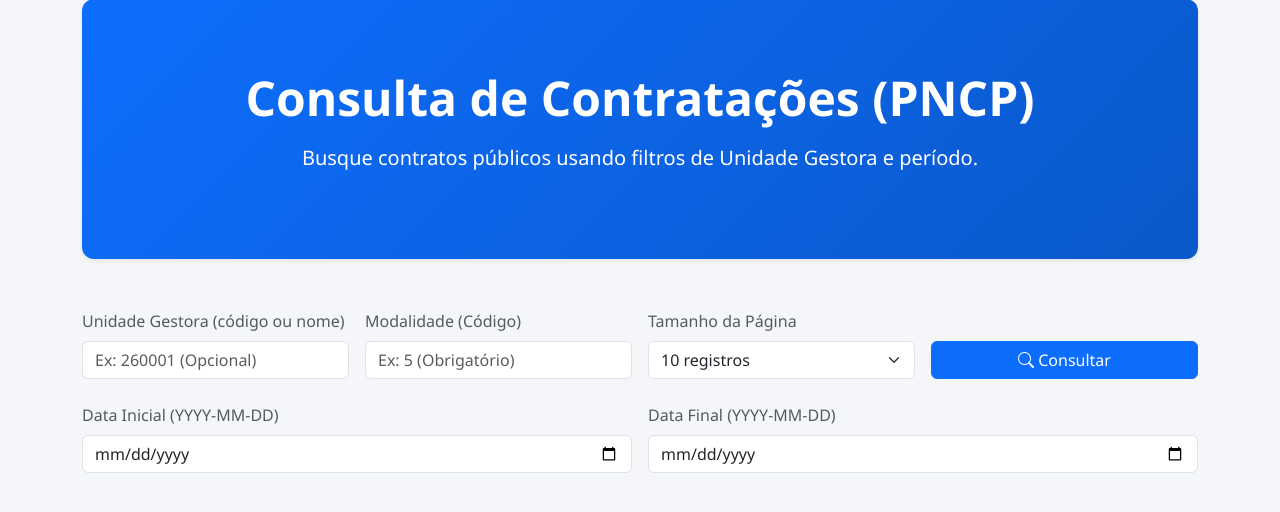
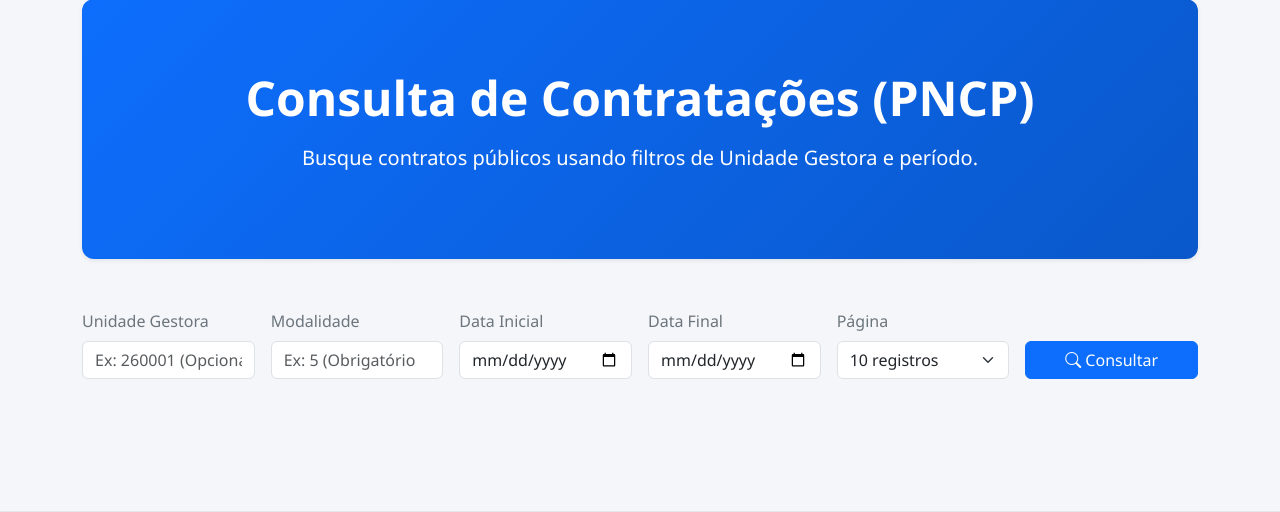
Before and after one commit to Luck-Hoo/APIGateway-e-autentica-o-com-Django, a Django app: page /contratos/contratacoes/ in a window 1280 px wide. Shown: the part 169-681 px from the top of the page. Run offline with Django 5.2, Linux system fonts and the light colour scheme.

Commit message:
Atualizada contratacoes com tabela

```diff
--- a/contratos/templates/contratos/contratacoes.html
+++ b/contratos/templates/contratos/contratacoes.html
@@ -65,6 +56,15 @@
       border-color: #444;
     }
 
+    body.dark-mode .form-control::placeholder {
+      color: #ccc !important;
+      opacity: 1;
+    }
+
+    .text-muted {
+      color: var(--text-muted-color) !important;
+    }
+
     .navbar {
       background-color: var(--navbar-bg);
       box-shadow: 0 2px 5px rgba(0, 0, 0, 0.08);
@@ -159,70 +220,43 @@
     </div>
 
     <div class="row justify-content-center mb-4 g-3">
-        <div class="col-md-3">
-          <label for="unidadeGestora-input" class="form-label text-muted"
-            >Unidade Gestora (código ou nome)</label
-          >
-          <input
-            id="unidadeGestora-input"
-            type="text"
-            class="form-control"
-            placeholder="Ex: 260001 (Opcional)"
-          />
+
+      <div class="col-sm-6 col-lg-2">
+        <label for="unidadeGestora-input" class="form-label text-muted">Unidade Gestora</label>
+        <input id="unidadeGestora-input" type="text" class="form-control" placeholder="Ex: 260001 (Opcional)" />
       </div>
-        <div class="col-md-3">
-          <label for="codigoModalidade-input" class="form-label text-muted"
-            >Modalidade (Código)</label
-          >
-          <input
-            id="codigoModalidade-input"
-            type="number"
-            class="form-control"
-            placeholder="Ex: 5 (Obrigatório)"
-            required
-          />
+
+      <div class="col-sm-6 col-lg-2">
+        <label for="codigoModalidade-input" class="form-label text-muted">Modalidade</label>
+        <input id="codigoModalidade-input" type="number" class="form-control" placeholder="Ex: 5 (Obrigatório)"
+          required />
       </div>
-        <div class="col-md-3">
-          <label for="tamanhoPagina-select" class="form-label text-muted"
-            >Tamanho da Página</label
-          >
+
+      <div class="col-sm-6 col-lg-2">
+        <label for="dataInicial-input" class="form-label text-muted">Data Inicial</label>
+        <input id="dataInicial-input" type="date" class="form-control" value="" required />
+      </div>
+
+      <div class="col-sm-6 col-lg-2">
+        <label for="dataFinal-input" class="form-label text-muted">Data Final</label>
+        <input id="dataFinal-input" type="date" class="form-control" value="" required />
+      </div>
+
+      <div class="col-sm-6 col-lg-2">
+        <label for="tamanhoPagina-select" class="form-label text-muted">Página</label>
         <select id="tamanhoPagina-select" class="form-select">
           <option value="10" selected>10 registros</option>
           <option value="20">20 registros</option>
           <option value="50">50 registros</option>
         </select>
       </div>
-        <div class="col-md-3 d-flex align-items-end">
+
+      <div class="col-sm-6 col-lg-2 d-flex align-items-end">
         <button id="search-btn" class="btn btn-primary w-100">
           <i class="bi bi-search"></i> Consultar
         </button>
       </div>
-      </div>
-      <div class="row justify-content-center mb-4 g-3">
-        <div class="col-md-6">
-          <label for="dataInicial-input" class="form-label text-muted"
-            >Data Inicial (YYYY-MM-DD)</label
-          >
-          <input
-            id="dataInicial-input"
-            type="date"
-            class="form-control"
-            value=""
-            required
-          />
-        </div>
-        <div class="col-md-6">
-          <label for="dataFinal-input" class="form-label text-muted"
-            >Data Final (YYYY-MM-DD)</label
-          >
-          <input
-            id="dataFinal-input"
-            type="date"
-            class="form-control"
-            value=""
-            required
-          />
-        </div>
+
     </div>
 
     <div id="status-message" class="text-center my-3 text-muted"></div>
@@ -277,14 +307,18 @@
     const tableBody = document.getElementById("table-body");
     const searchButton = document.getElementById("search-btn");
     const loadMoreButton = document.getElementById("load-more-btn");
-      const unidadeGestoraInput = document.getElementById(
-        "unidadeGestora-input"
+    const codigoOrgao = document.getElementById("unidadeGestora-input");
+    const codigoModalidadeInput = document.getElementById(
+      "codigoModalidade-input"
     );
-      const codigoModalidadeInput = document.getElementById("codigoModalidade-input")
-      const dataInicialInput = document.getElementById("dataInicial-input");
-      const dataFinalInput = document.getElementById("dataFinal-input");
+    const dataPublicacaoPncpInicial =
+      document.getElementById("dataInicial-input");
+    const dataPublicacaoPncpFinal =
+      document.getElementById("dataFinal-input");
 
-      const tamanhoPaginaSelect = document.getElementById("tamanhoPagina-select");
+    const tamanhoPaginaSelect = document.getElementById(
+      "tamanhoPagina-select"
+    );
     // Estado da Pesquisa
     let currentPage = 1;
     let currentParams = {};
@@ -352,9 +386,9 @@
         tableBody.innerHTML = "";
         tableDiv.style.display = "none";
         currentParams = {
-            dataInicial: dataInicialInput.value,
-            dataFinal: dataFinalInput.value,
-            unidadeGestora: unidadeGestoraInput.value,
+          dataPublicacaoPncpInicial: dataPublicacaoPncpInicial.value,
+          dataPublicacaoPncpFinal: dataPublicacaoPncpFinal.value,
+          codigoOrgao: codigoOrgao.value,
           codigoModalidade: codigoModalidadeInput.value, // <--- Coletando modalidade
           tamanhoPagina: tamanhoPaginaSelect.value,
         };
@@ -365,8 +399,8 @@
 
         // Validação (Incluindo a Modalidade)
         if (
-            !currentParams.dataInicial ||
-            !currentParams.dataFinal ||
+          !currentParams.dataPublicacaoPncpInicial ||
+          !currentParams.dataPublicacaoPncpFinal ||
           !currentParams.codigoModalidade
         ) {
           statusMessageDiv.innerHTML =
--- a/contratos/templates/contratos/contratos.html
+++ b/contratos/templates/contratos/contratos.html
@@ -64,6 +64,10 @@
         color: #e0e0e0;
         border-color: #444;
       }
+
+      .text-muted {
+        color: var(--text-muted-color) !important;
+    }
 
       .navbar {
         background-color: var(--navbar-bg);
```
Also changed, not shown: other parts of contratos/templates/contratos/contratacoes.html (+84 -36 lines). Lines whose indentation alone changed are shown as unchanged.
